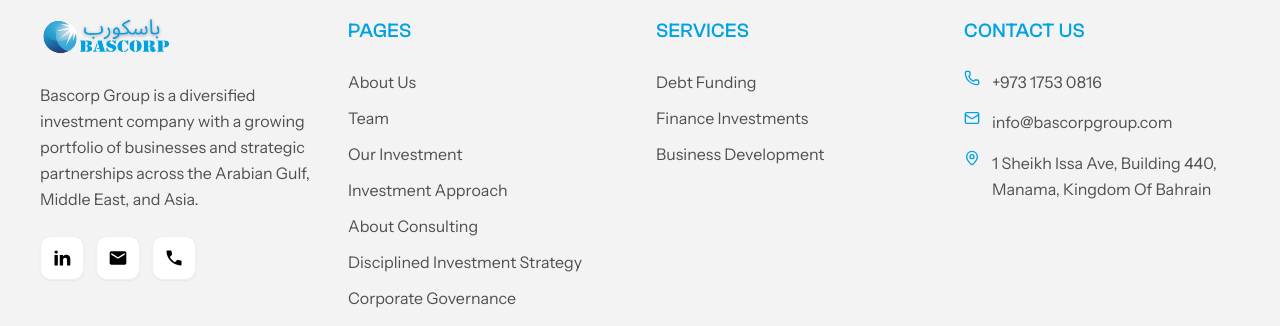
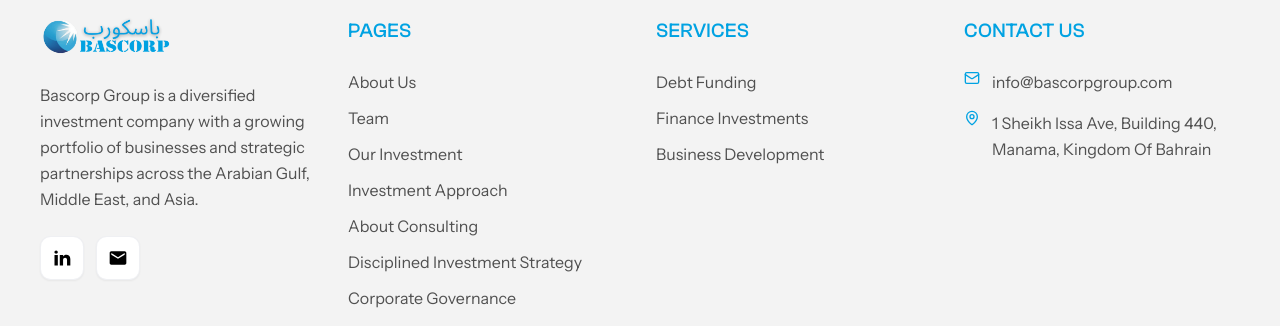
Before and after one commit to davemayor2/BascorpGroup, a Next.js app: page / in a window 1280 px wide. Shown: the part 4445-4771 px from the top of the page. Built offline with nearby package versions, Linux system fonts and the light colour scheme.

Commit message:
updated footer

```diff
--- a/src/components/Footer.tsx
+++ b/src/components/Footer.tsx
@@ -2,7 +2,7 @@
 
 import React from "react";
 import Link from "next/link";
-import { Phone, Mail, MapPin } from "lucide-react";
+import { Mail, MapPin } from "lucide-react";
 
 export default function Footer() {
   return (
@@ -43,17 +43,6 @@
                 <img
                   src="/email_icon.svg"
                   alt="Email"
-                  className="w-5 h-5 object-contain transition-transform duration-200 group-hover:scale-110"
-                />
-              </a>
-              <a
-                href="tel:+97317530816"
-                className="flex items-center justify-center w-11 h-11 rounded-[8px] bg-white border border-gray-200/60 hover:border-[#00A2E2] hover:bg-[#00A2E2]/10 transition-all duration-200 shadow-xs group"
-                aria-label="Phone"
-              >
-                <img
-                  src="/call_icon_black.svg"
-                  alt="Phone"
                   className="w-5 h-5 object-contain transition-transform duration-200 group-hover:scale-110"
                 />
               </a>
@@ -149,12 +138,6 @@
             </h3>
             <ul className="flex flex-col gap-4 font-instrument-sans text-[#1A1A1A]/75" style={{ fontSize: "16px" }}>
               <li className="flex gap-3 items-start">
-                <Phone className="w-4 h-4 text-[#00A2E2] shrink-0 mt-1" />
-                <a href="tel:+97317530816" className="hover:text-[#00A2E2] transition-colors">
-                  +973 1753 0816
-                </a>
-              </li>
-              <li className="flex gap-3 items-start">
                 <Mail className="w-4 h-4 text-[#00A2E2] shrink-0 mt-1" />
                 <a href="mailto:info@bascorpgroup.com" className="hover:text-[#00A2E2] transition-colors break-all">
                   info@bascorpgroup.com
```
